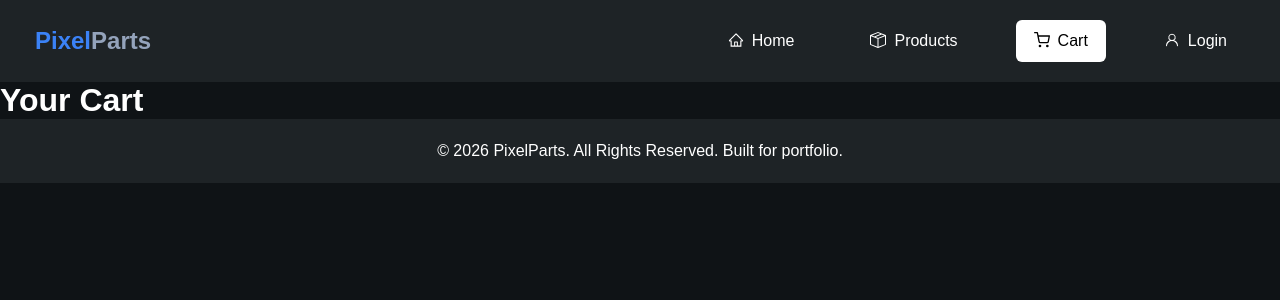
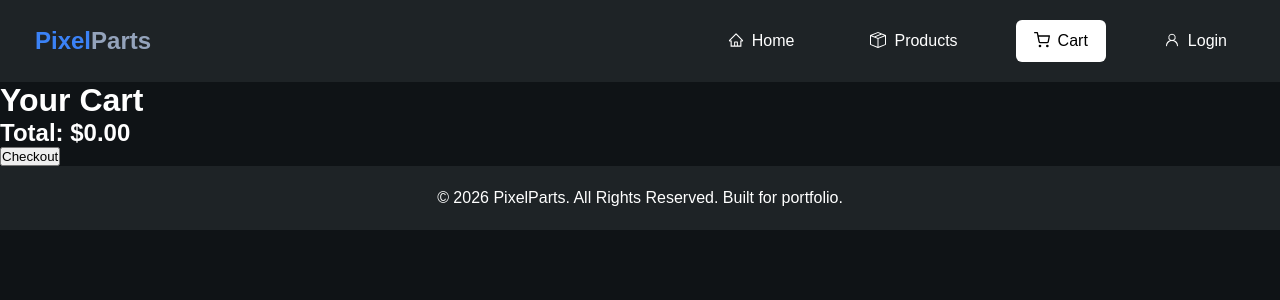
Before and after one commit to ryubex/pixel-parts, a React (Vite) app: page /cart in a window 1280 px wide. Shown: the top 300 px of the page. Built offline with nearby package versions, Linux system fonts and the light colour scheme.

Commit message:
Added total price for items in cart and checkout button

```diff
--- a/src/pages/Cart.jsx
+++ b/src/pages/Cart.jsx
@@ -6,6 +6,10 @@
 
 const Cart = () => {
   const {cart, increaseQuantity, decreaseQuantity} = useContext(CartContext)
+  const total = cart.reduce(
+    (sum, item) => sum + item.price * item.quantity,
+    0
+  )
 
   return (
     <div>
@@ -37,6 +41,10 @@
 
         </div>
       ))}
+
+      <h2>Total: ${total.toFixed(2)}</h2>
+
+          <button>Checkout</button>
     </div>
   );
 };
```
